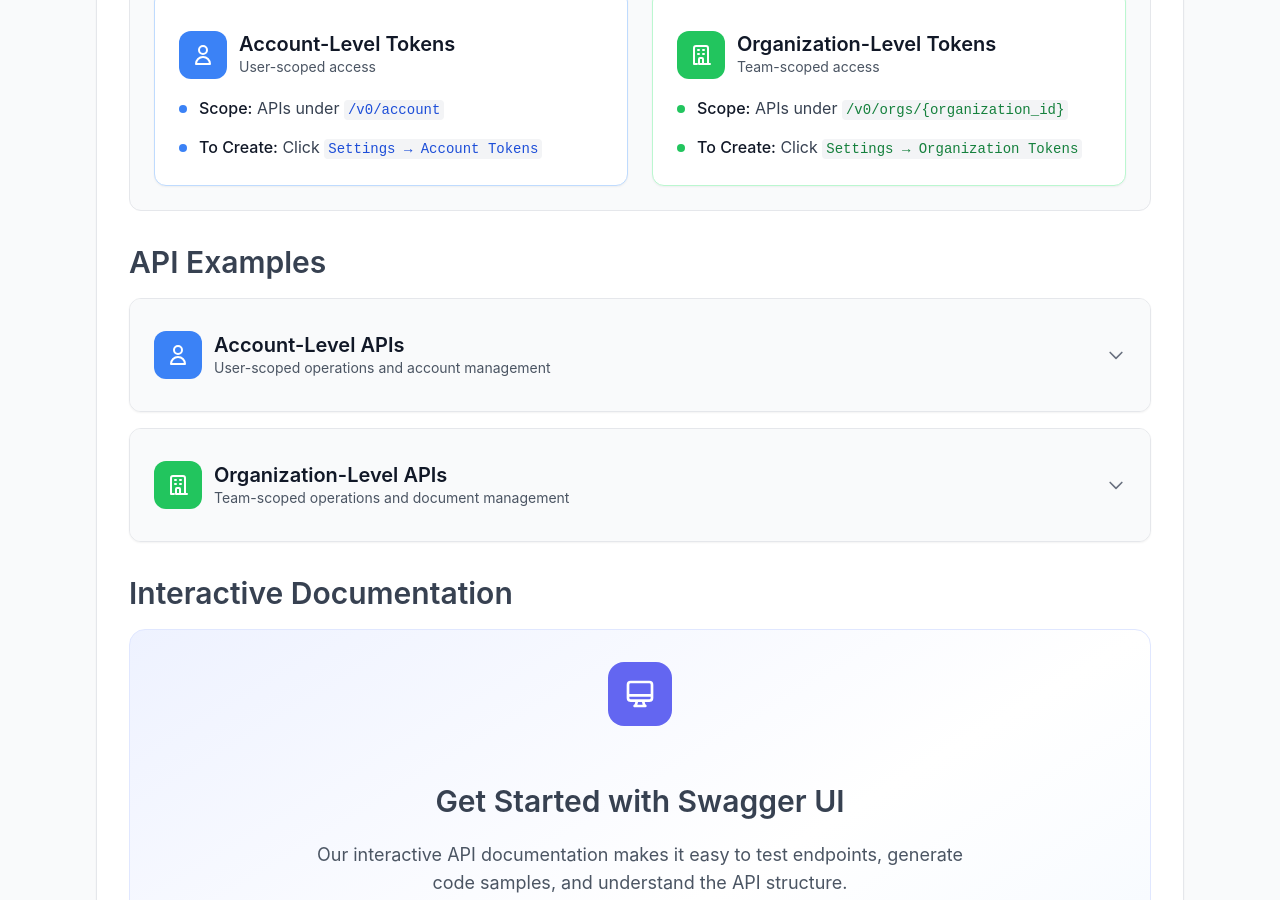
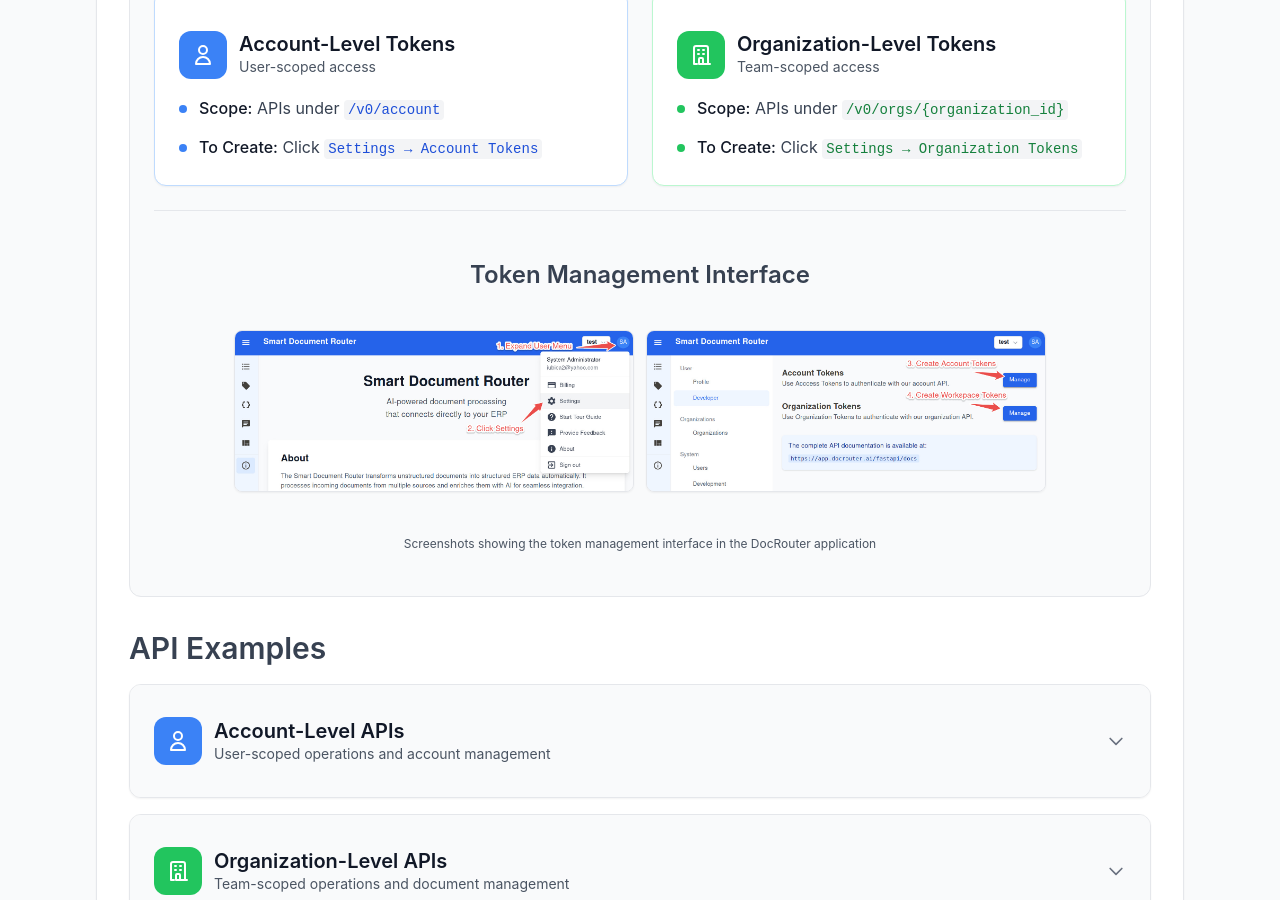
Before and after one commit to analytiq-hub/docrouter.github.io, a Jekyll site: the page built from rest-api.md, in a window 1280 px wide and 900 px high, scrolled down 824 px. Built offline with Jekyll 4.4.1, drawn with Linux system fonts in a browser that asks for light colours; nearby versions of some CDN libraries.

Commit message:
Fix language

```diff
--- a/rest-api.md
+++ b/rest-api.md
@@ -102,6 +102,28 @@
         </div>
       </div>
     </div>
+  </div>
+
+  <!-- Token Management Screenshots -->
+  <div class="mt-6 pt-4 border-t border-gray-200">
+    <h3 class="text-base font-semibold text-gray-900 mb-3 text-center">Token Management Interface</h3>
+    <div class="flex flex-col sm:flex-row gap-3 justify-center items-center">
+      <div class="flex-shrink-0">
+        <img src="/assets/images/manage_tokens1.jpeg"
+             alt="Account Tokens Management Interface"
+             class="max-w-full h-auto rounded border border-gray-200 shadow-sm hover:shadow-md transition-shadow"
+             style="max-height: 162px; width: auto;">
+      </div>
+      <div class="flex-shrink-0">
+        <img src="/assets/images/manage_tokens2.jpeg"
+             alt="Organization Tokens Management Interface"
+             class="max-w-full h-auto rounded border border-gray-200 shadow-sm hover:shadow-md transition-shadow"
+             style="max-height: 162px; width: auto;">
+      </div>
+    </div>
+    <p class="text-xs text-gray-600 text-center mt-2">
+      Screenshots showing the token management interface in the DocRouter application
+    </p>
   </div>
 </div>
 
```
Also changed, not shown: assets/images/manage_tokens1.jpeg (added), assets/images/manage_tokens2.jpeg (added).
